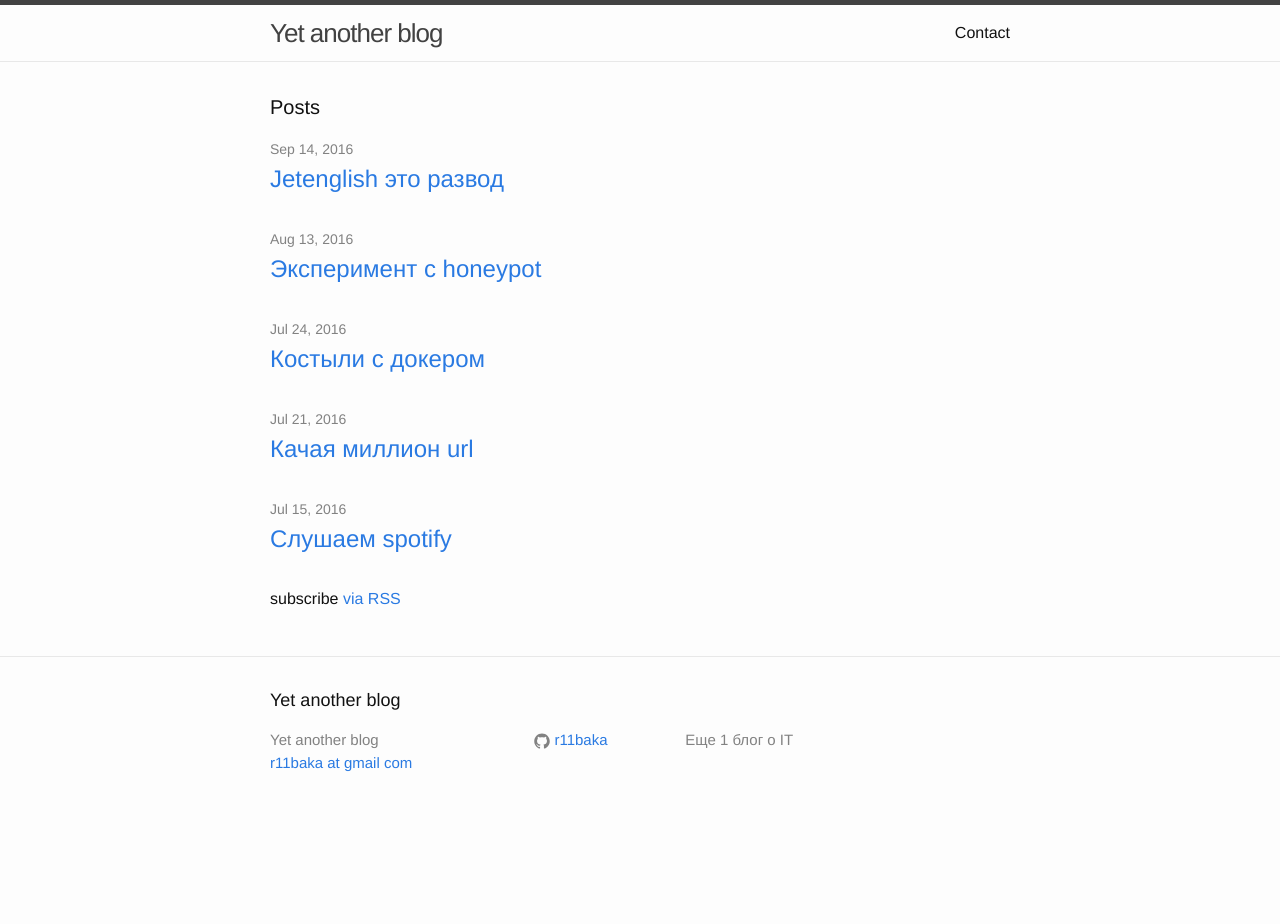
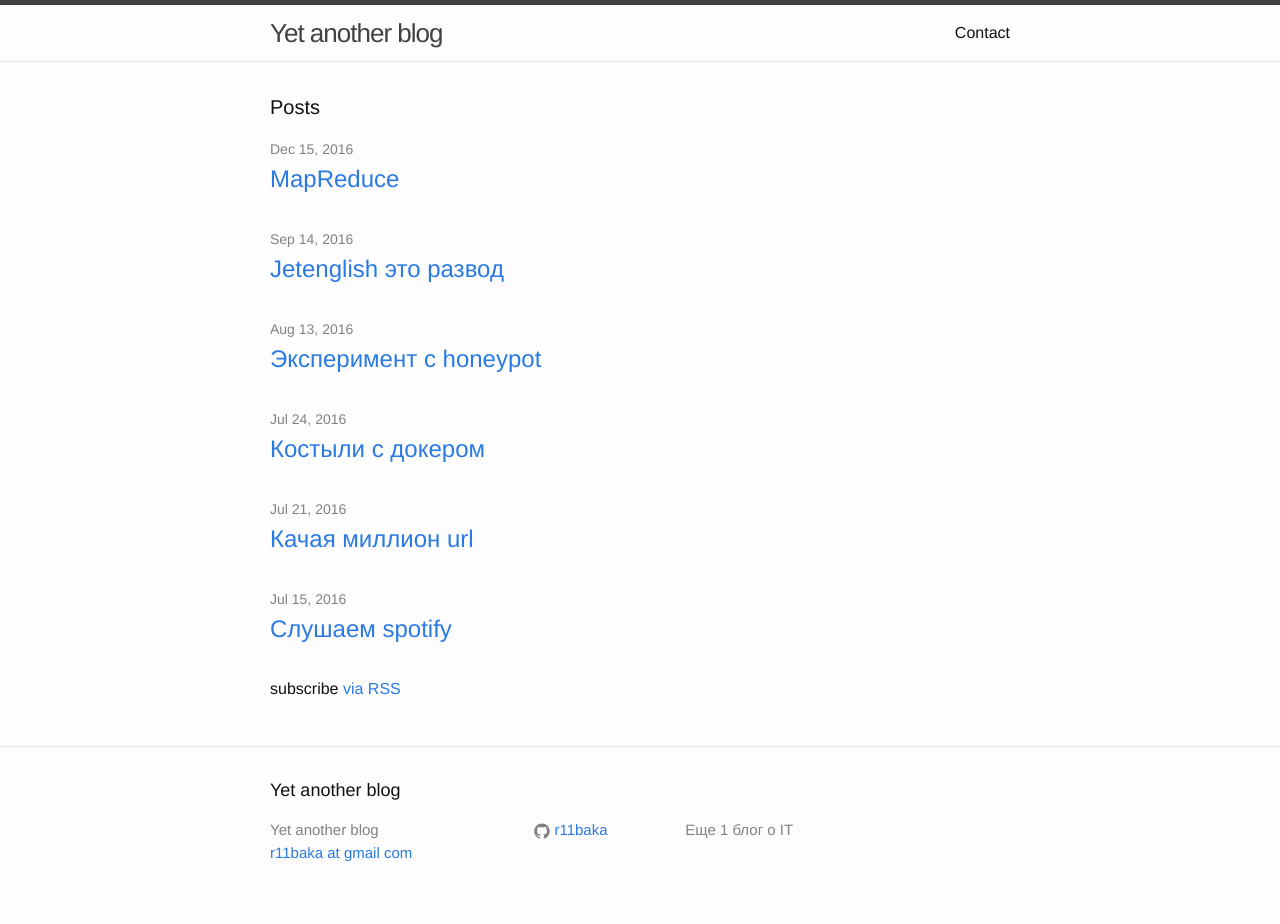
Before and after one commit to R11baka/r11baka.github.io, a Jekyll site: the page built from index.html, in a window 1280 px wide. Built offline with Jekyll 4.4.1, drawn with Linux system fonts in a browser that asks for light colours; a file with an impossible date is left out; before the commit the page ends 900 px from its top, so only the background shows below that.

Commit message:
fix date

```diff
--- a/_posts/2016-12-18-mapreduce.markdown
+++ b/_posts/2016-12-18-mapreduce.markdown
@@ -1,7 +1,7 @@
 ---
 layout: post
 title: MapReduce
-date: {}
+date:   2016-12-15 12:05:00 +0300
 categories: computer science
 published: true
 ---
```
